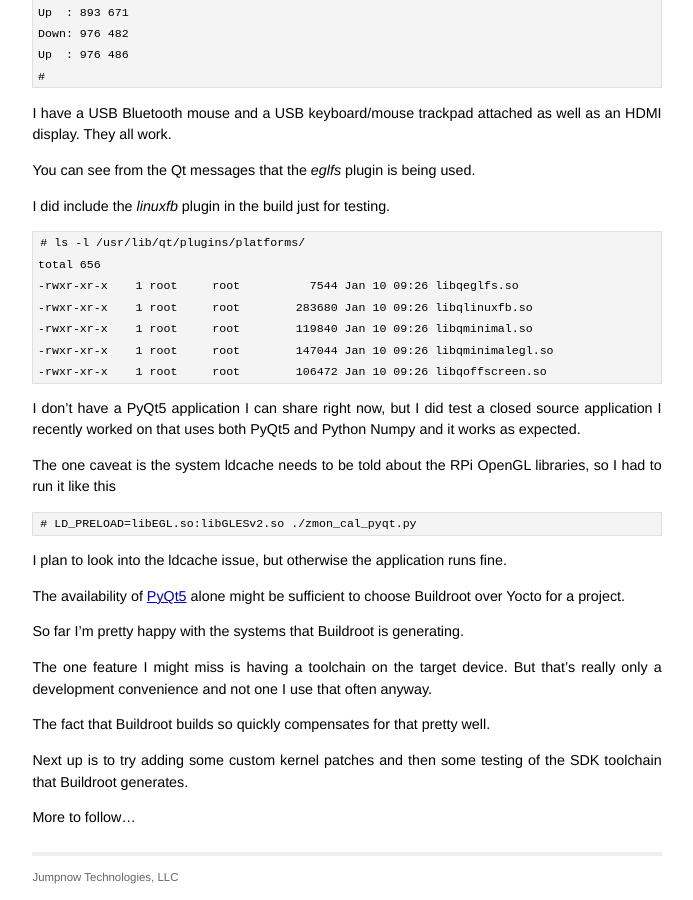
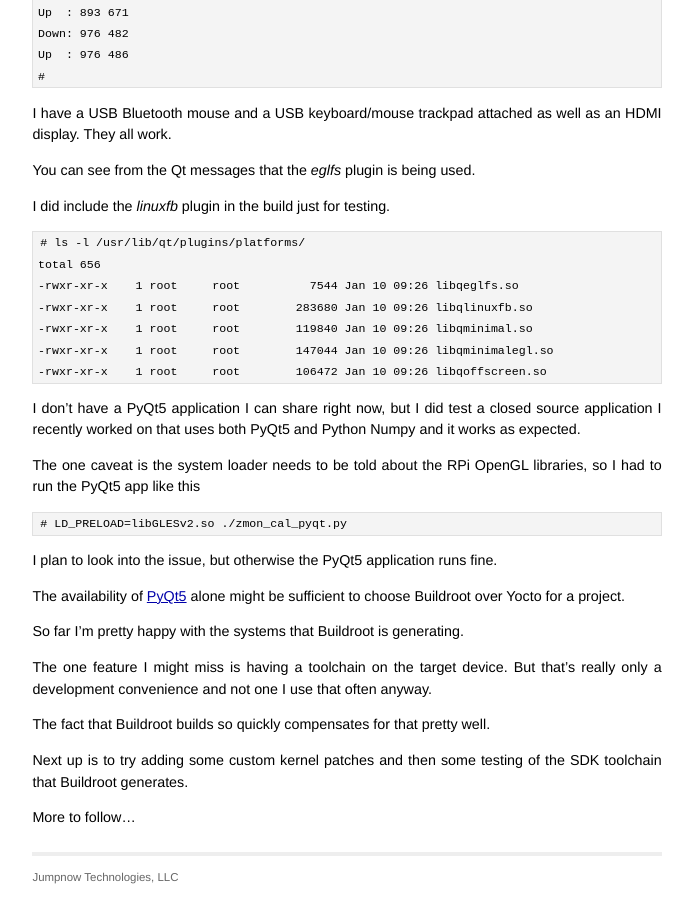
Before and after one commit to jumpnow/jumpnowtek-site, a Jekyll site: the page built from _posts/2017-01-10-Raspberry-Pi-Systems-with-Buildroot.md, in a window 1280 px wide and 900 px high, scrolled down 4047 px. Shown: the whole window, without its empty margins (293-986 px from the left). Built offline with Jekyll 4.4.1, drawn with Linux system fonts in a browser that asks for light colours; some of the changed text lies outside the part shown.

Commit message:
Tweak LD_PRELOAD example for pyqt5 app in br rpi doc

```diff
--- a/_posts/2017-01-10-Raspberry-Pi-Systems-with-Buildroot.md
+++ b/_posts/2017-01-10-Raspberry-Pi-Systems-with-Buildroot.md
@@ -208,11 +208,11 @@ I did include the *linuxfb* plugin in the build just for testing.
 
 I don't have a PyQt5 application I can share right now, but I did test a closed source application I recently worked on that uses both PyQt5 and Python Numpy and it works as expected.
 
-The one caveat is the system ldcache needs to be told about the RPi OpenGL libraries, so I had to run it like this
+The one caveat is the system loader needs to be told about the RPi OpenGL libraries, so I had to run the PyQt5 app like this
 
-    # LD_PRELOAD=libEGL.so:libGLESv2.so ./zmon_cal_pyqt.py
+    # LD_PRELOAD=libGLESv2.so ./zmon_cal_pyqt.py
 
-I plan to look into the ldcache issue, but otherwise the application runs fine.
+I plan to look into the issue, but otherwise the PyQt5 application runs fine.
 
 The availability of [PyQt5][pyqt] alone might be sufficient to choose Buildroot over Yocto for a project.
 
```
Also changed, not shown: other parts of _posts/2017-01-10-Raspberry-Pi-Systems-with-Buildroot.md (+1 -1 lines).
